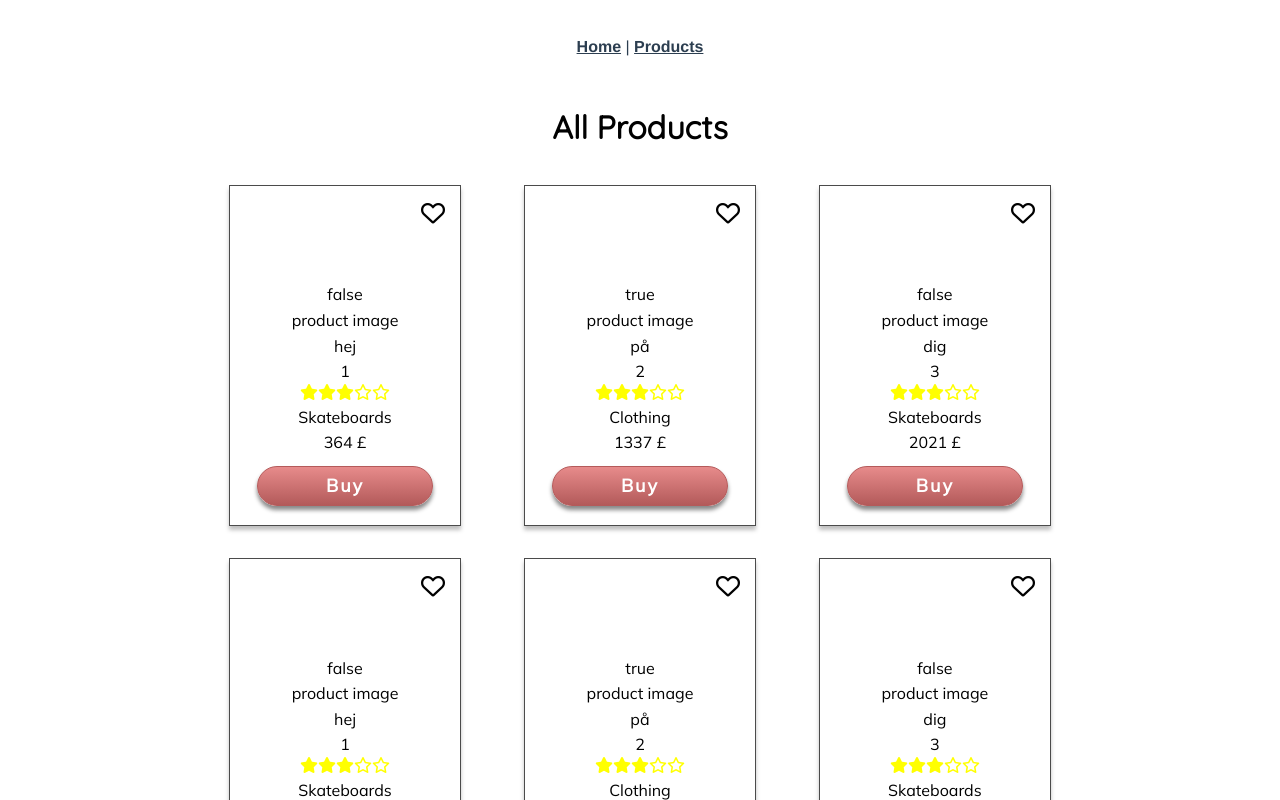
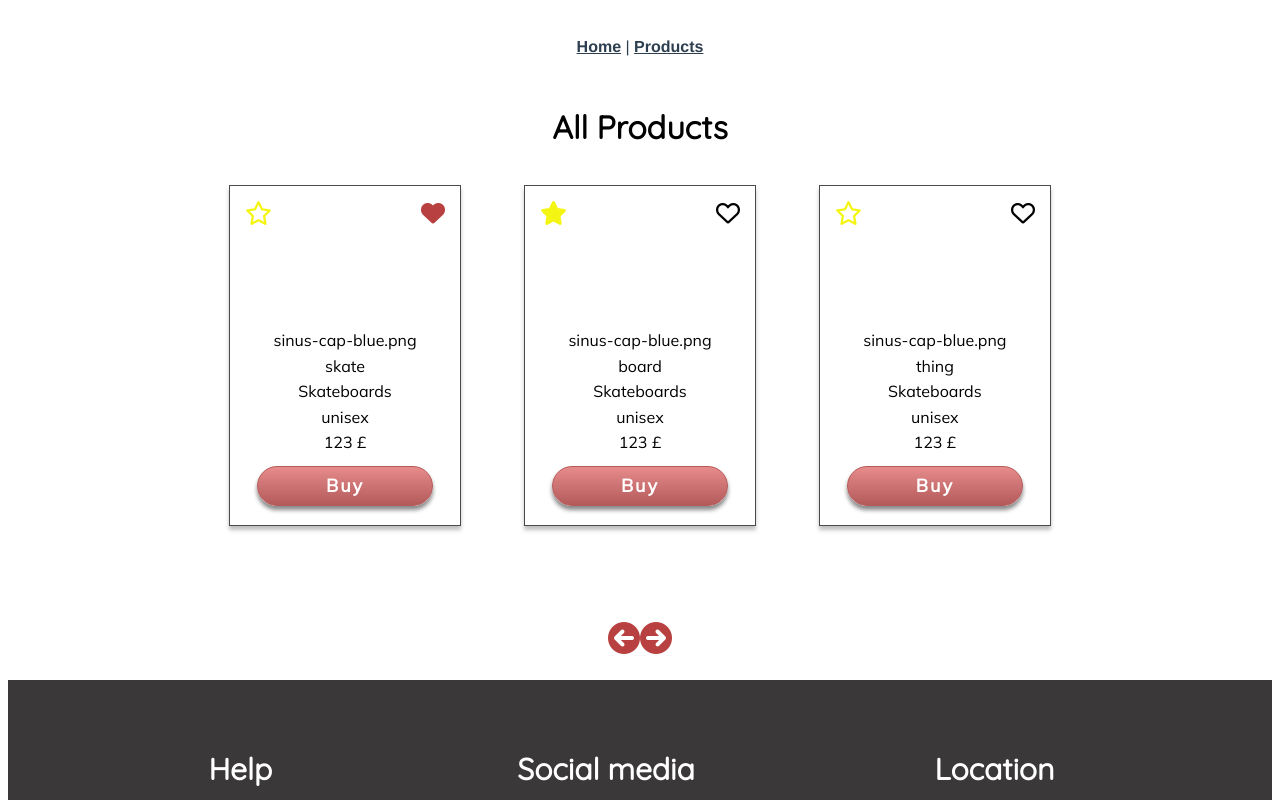
Before and after one commit to qimlonnegren/sinus-webshop, a Vue app: page /Products in a window 1280 px wide. Shown: the top 800 px of the page. Built offline with nearby package versions, Linux system fonts and the light colour scheme.

Commit message:
Adapt products to API info

```diff
--- a/src/views/Products.vue
+++ b/src/views/Products.vue
@@ -5,20 +5,19 @@
     <h1>All Products</h1>
     <section>
       <article v-for="product in products" :key="product.name" >
-        <i class="fa-regular fa-heart"></i>
-        <!-- <i v-if="" class="fa-solid fa-heart"></i> -->
-        <p>{{product.favorite}}</p>
-        <p>product image</p>
-        <p>{{product.name}}</p>
-        <p>{{product.rating}}</p>
+        <i v-if="product.favorite" :key="product.favorite" title="Added to wishlist!" class="fa-solid fa-heart"></i>
+        <i v-else title="Click to add to wishlist" class="fa-regular fa-heart"></i>
+        <!-- <p>{{product.favorite}}</p> -->
+        <p>{{product.imgFile}}</p>
+        <p>{{product.title}}</p>
+        <!-- <p>{{product.specialEdition}}</p> -->
         <span>
-          <i class="fa-solid fa-star"></i>
-          <i class="fa-solid fa-star"></i>
-          <i class="fa-solid fa-star"></i>
-          <i class="fa-regular fa-star"></i>
-          <i class="fa-regular fa-star"></i>
+          <i v-if="product.specialEdition" :key="product.specialEdition" class="fa-solid fa-star" title="Special edition item!"></i>
+          <i v-else :key="product.specialEdition" class="fa-regular fa-star" title="Not special edition"></i>
         </span>
         <p>{{product.category}}</p>
+        <p>{{product.shortDesc}}</p>
+        <!-- <p>{{product.longDesc}}</p> -->
         <p>{{product.price}} £</p>
         <button>Buy</button>
       </article>
@@ -45,71 +44,40 @@ export default {
   data() { return {
     products: [
       {
-        name: "hej",
-        rating: 1,
+        title: "skate",
+        specialEdition: false,
+        price: "123",
         category: "Skateboards",
-        price: "364",
+        shortDesc: "unisex",
+        longDesc: "Smith grind bail fastplant nose-bump Chris Haslam hard flip nose grab.",
+        imgFile: "sinus-cap-blue.png",
+        favorite: true,
+      },
+      {
+        title: "board",
+        specialEdition: true,
+        price: 123,
+        category: "Skateboards",
+        shortDesc: "unisex",
+        longDesc: "Smith grind bail fastplant nose-bump Chris Haslam hard flip nose grab.",
+        imgFile: "sinus-cap-blue.png",
         favorite: false,
       },
       {
-        name: "på",
-        rating: 2,
-        category: "Clothing",
-        price: "1337",
-        favorite: true,
-      },
-      {
-        name: "dig",
-        rating: 3,
+        title: "thing",
+        specialEdition: false,
+        price: 123,
         category: "Skateboards",
-        price: "2021",
-        favorite: false,
-      },
-      {
-        name: "hej",
-        rating: 1,
-        category: "Skateboards",
-        price: "364",
-        favorite: false,
-      },
-      {
-        name: "på",
-        rating: 2,
-        category: "Clothing",
-        price: "1337",
-        favorite: true,
-      },
-      {
-        name: "dig",
-        rating: 3,
-        category: "Skateboards",
-        price: "2021",
-        favorite: false,
-      },
-            {
-        name: "hej",
-        rating: 1,
-        category: "Skateboards",
-        price: "364",
-        favorite: false,
-      },
-      {
-        name: "på",
-        rating: 2,
-        category: "Clothing",
-        price: "1337",
-        favorite: true,
-      },
-      {
-        name: "dig",
-        rating: 3,
-        category: "Skateboards",
-        price: "2021",
+        shortDesc: "unisex",
+        longDesc: "Smith grind bail fastplant nose-bump Chris Haslam hard flip nose grab.",
+        imgFile: "sinus-cap-blue.png",
         favorite: false,
       },
     ]
   }}
 }
+
+
 </script>
 
 <style lang="scss" scoped>
@@ -125,7 +93,6 @@ export default {
 section {
   width: 70%;
   height: auto;
-  // background-color: lightgray;
   display: flex;
   align-items: center;
   justify-content: space-around;
@@ -158,6 +125,9 @@ article{
   right: 15px;
   font-size: x-large;
 }
+.fa-solid{
+  color: #B84040;
+}
 p{
   height: 1rem;
   margin: 0.3rem;
@@ -184,7 +154,11 @@ button{
 	}
 }
 .fa-star{
-  color: yellow;
+  color: rgb(245, 245, 19);
+  font-size: x-large;
+  position: absolute;
+  top: 15px;
+  left: 15px;
 }
 .fa-circle-arrow-left,
 .fa-circle-arrow-right{
```
